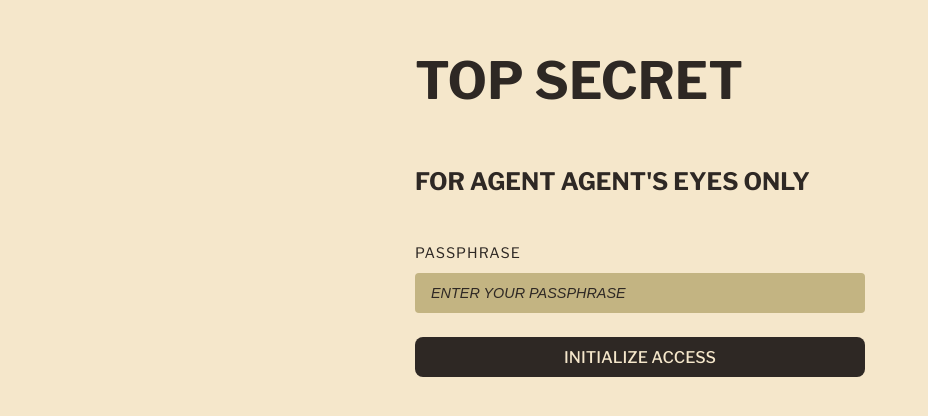
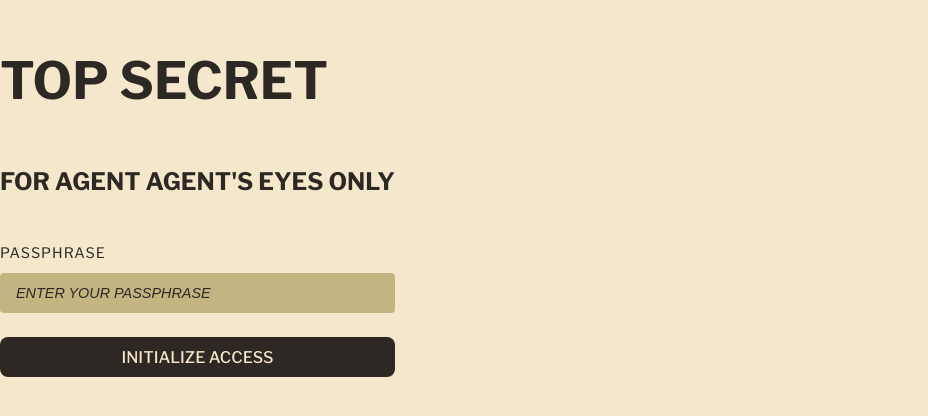
Before and after one commit to davidhdaw/press-me, a React (Vite) app: page / in a window 1280 px wide. Shown: the part 202-618 px from the top of the page, without its empty margins (0-928 px from the left). Built offline with nearby package versions, Linux system fonts and the light colour scheme; no server answers.

Commit message:
Cutting more styling

```diff
--- a/src/App.css
+++ b/src/App.css
@@ -1,28 +1,5 @@
 /* Import color variables */
 @import './colors.css';
-
-
-.login-container {
-  position: fixed;
-  top: 0;
-  left: 0;
-  right: 0;
-  bottom: 0;
-  display: flex;
-  justify-content: center;
-  align-items: center;
-  background: var(--bg);
-  overflow: hidden;
-}
-
-.login-card {
-  border-radius: 8px;
-  padding: 3rem;
-  width: 100%;
-  max-width: 450px;
-  position: relative;
-  z-index: 10;
-}
 
 .login-form {
   display: flex;
--- a/src/Mission.jsx
+++ b/src/Mission.jsx
@@ -85,7 +85,6 @@ function Mission({ agentName, onLogout }) {
             <ul>
               <li>This information will be displayed for exactly <strong>20 seconds</strong></li>
               <li>Once the timer expires, all traces will be permanently erased</li>
-              <li>You will have <strong>NO WAY</strong> to access this information again</li>
               <li>Memorize everything you see - there are no second chances</li>
             </ul>
           </div>
```
